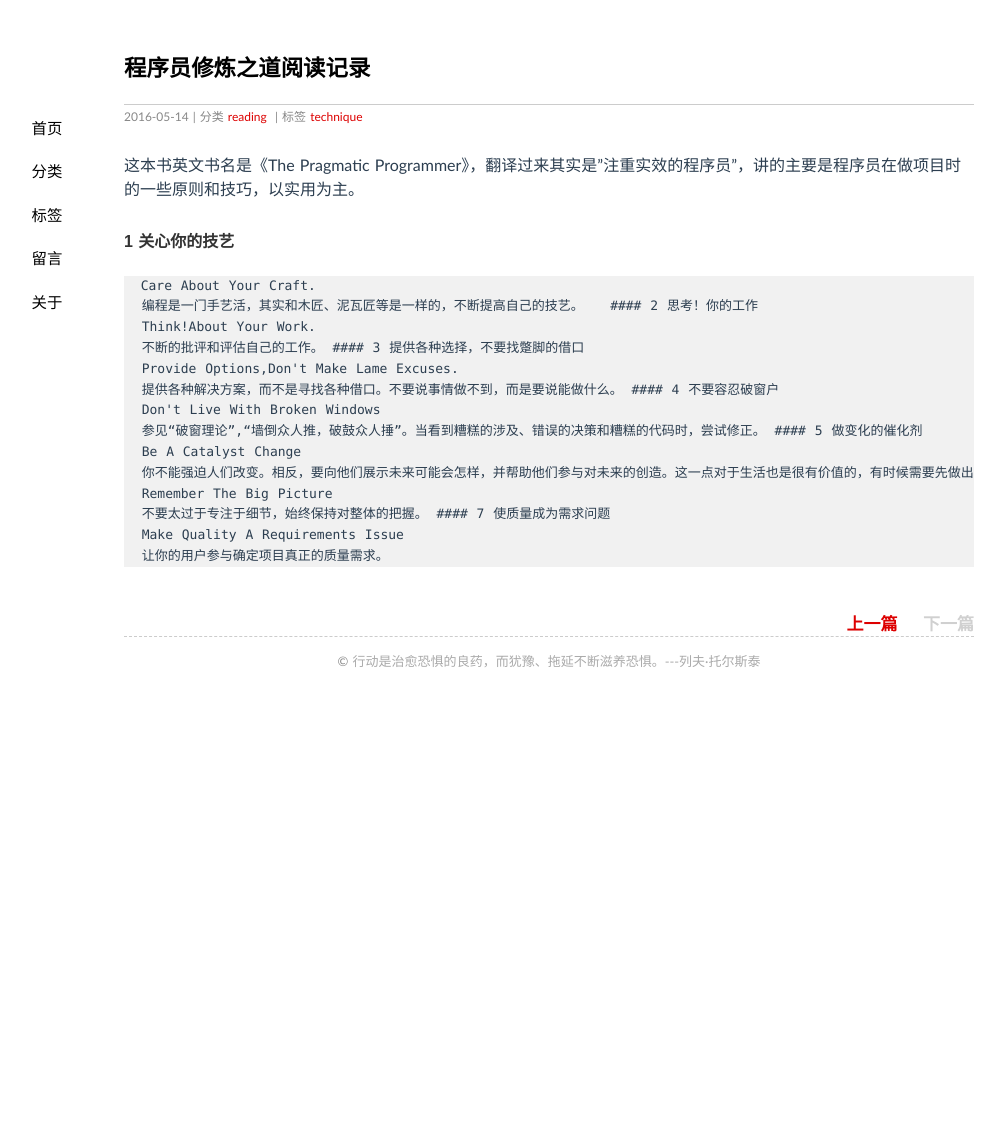
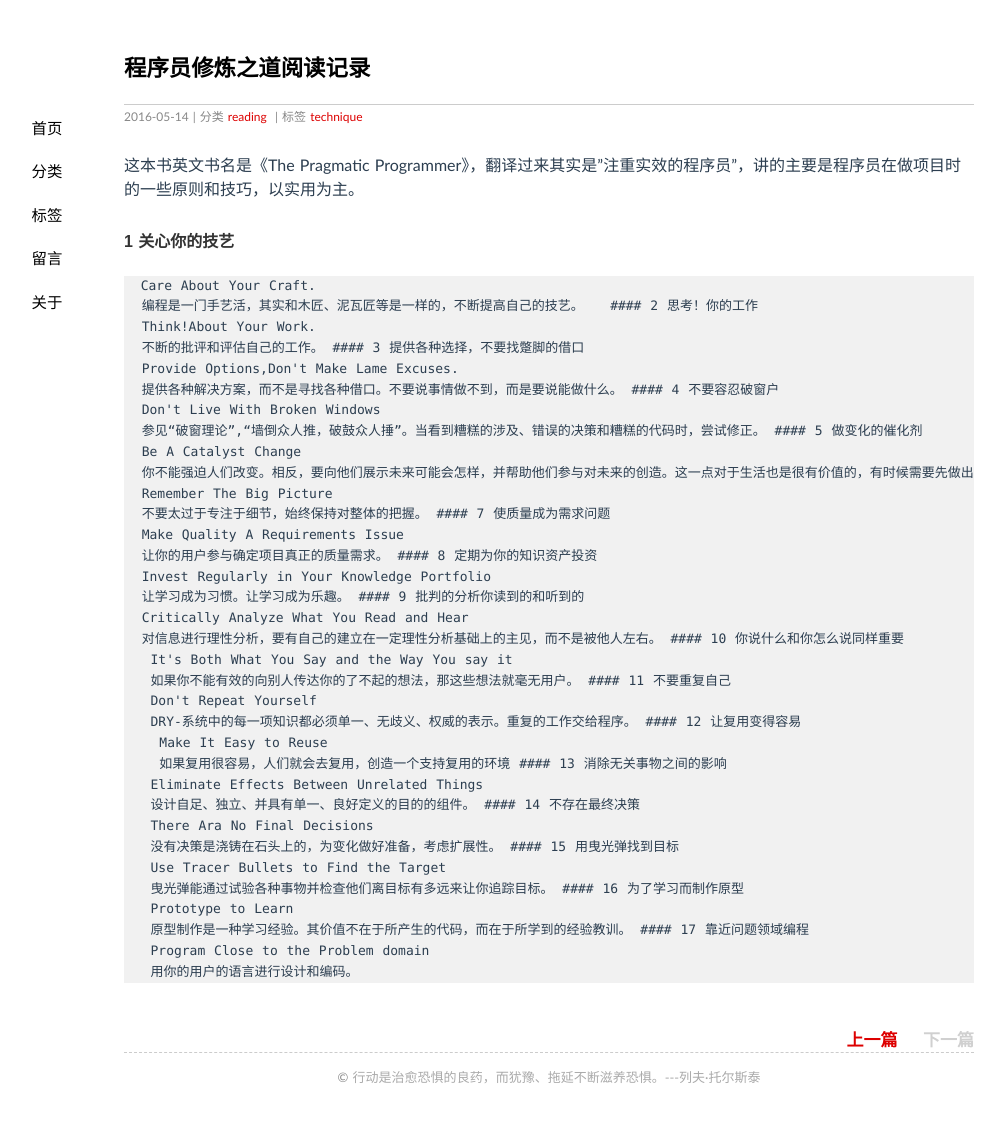
Before and after one commit to lvlvforever/lvlvforever.github.io, a Jekyll site: the page built from _posts/2016-05-14-程序员修炼之道阅读记录.md, in a window 1280 px wide. Shown: the whole page, without its empty margins (91-1096 px from the left). Built offline with Jekyll 4.4.1, drawn with Linux system fonts in a browser that asks for light colours; Markdown is read by kramdown in place of the engine named in the settings; comment, search, counter and statistics services are not loaded; before the commit the page ends 900 px from its top, so only the background shows below that.

Commit message:
add some contents

```diff
--- a/_posts/2016-05-14-程序员修炼之道阅读记录.md
+++ b/_posts/2016-05-14-程序员修炼之道阅读记录.md
@@ -27,3 +27,33 @@ tags: technique
 ####7 使质量成为需求问题
       Make Quality A Requirements Issue
       让你的用户参与确定项目真正的质量需求。
+####8 定期为你的知识资产投资
+      Invest Regularly in Your Knowledge Portfolio
+      让学习成为习惯。让学习成为乐趣。
+####9 批判的分析你读到的和听到的
+      Critically Analyze What You Read and Hear
+      对信息进行理性分析，要有自己的建立在一定理性分析基础上的主见，而不是被他人左右。
+####10 你说什么和你怎么说同样重要
+       It's Both What You Say and the Way You say it
+       如果你不能有效的向别人传达你的了不起的想法，那这些想法就毫无用户。
+####11 不要重复自己
+       Don't Repeat Yourself
+       DRY-系统中的每一项知识都必须单一、无歧义、权威的表示。重复的工作交给程序。
+####12 让复用变得容易
+        Make It Easy to Reuse
+        如果复用很容易，人们就会去复用，创造一个支持复用的环境
+####13 消除无关事物之间的影响
+       Eliminate Effects Between Unrelated Things
+       设计自足、独立、并具有单一、良好定义的目的的组件。
+####14 不存在最终决策
+       There Ara No Final Decisions
+       没有决策是浇铸在石头上的，为变化做好准备，考虑扩展性。
+####15 用曳光弹找到目标
+       Use Tracer Bullets to Find the Target
+       曳光弹能通过试验各种事物并检查他们离目标有多远来让你追踪目标。
+####16 为了学习而制作原型
+       Prototype to Learn
+       原型制作是一种学习经验。其价值不在于所产生的代码，而在于所学到的经验教训。
+####17 靠近问题领域编程
+       Program Close to the Problem domain
+       用你的用户的语言进行设计和编码。
```
